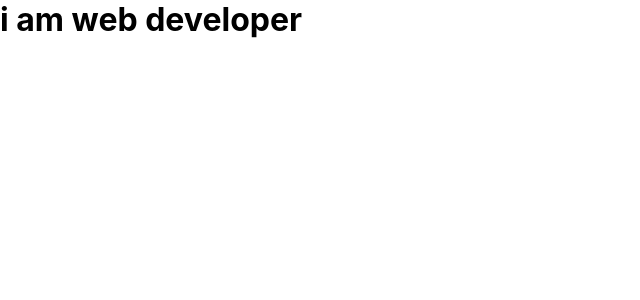
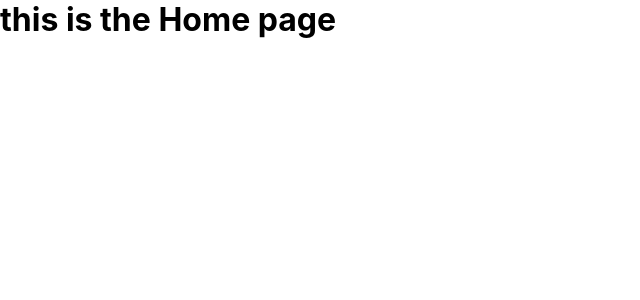
Before and after one commit to MarinaAreias/amazon-clone-app, a React (Create React App) app: page / in a window 1280 px wide. Shown: the top 300 px of the page, without its empty margins (0-640 px from the left). Built offline with nearby package versions, Linux system fonts and the light colour scheme.

Commit message:
App.js - Router
added <Switch/>
added <Route/> and paths in order to create diferent pages

```diff
--- a/src/App.js
+++ b/src/App.js
@@ -6,7 +6,20 @@ export default function App() {
   return (
    <Router>
    <div className="app">
-     <h1> i am web developer </h1>
+     <Switch>
+<Route path="/checkout">
+<h1> check out </h1>
+</Route>
+
+<Route path="/login">
+ <h1> login page </h1>
+</Route>
+
+<Route path="/">
+<h1>
+  this is the Home page </h1></Route>
+
+     </Switch>
     </div>
     </Router>
   );
```
Also changed, not shown: 2 other files (tests, documents, lock files or other folders).
